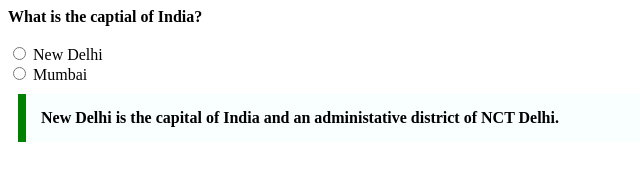
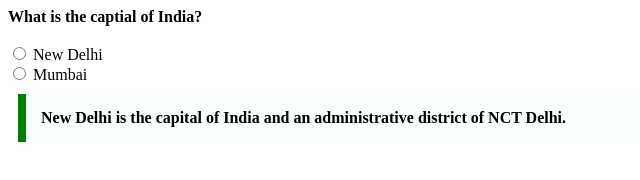
Before and after one commit to acciojob/trivia-prasad2409, a website: page main.html in a window 1280 px wide. Shown: the full height of the page, 0-640 px from the left. Drawn offline with Linux system fonts and the light colour scheme.

Commit message:
created a submission

```diff
--- a/main.html
+++ b/main.html
@@ -15,8 +15,8 @@
 	<br>
 	<input type="radio" id = "mumbai" value="Mumbai">
 	<label for ="mumbai">Mumbai</label>
-	<blockquote cite=" https://en.wikipedia.org/wiki/New_Delhi">
-		New Delhi is the capital of India and an administative district of NCT Delhi.
+	<blockquote cite="https://en.wikipedia.org/wiki/New_Delhi">
+		New Delhi is the capital of India and an administrative district of NCT Delhi.
 	</blockquote>
     <script type="text/javascript" src="./script.js">
 </script>
```
